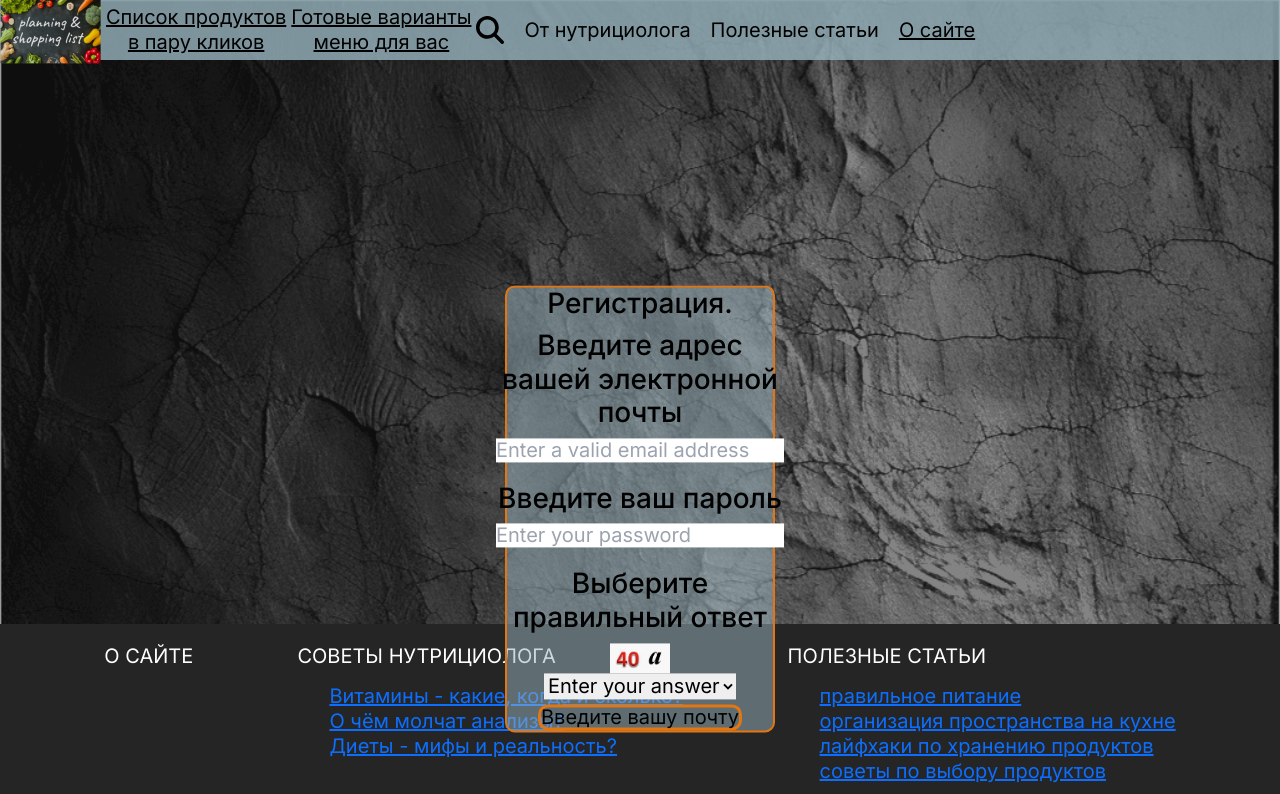
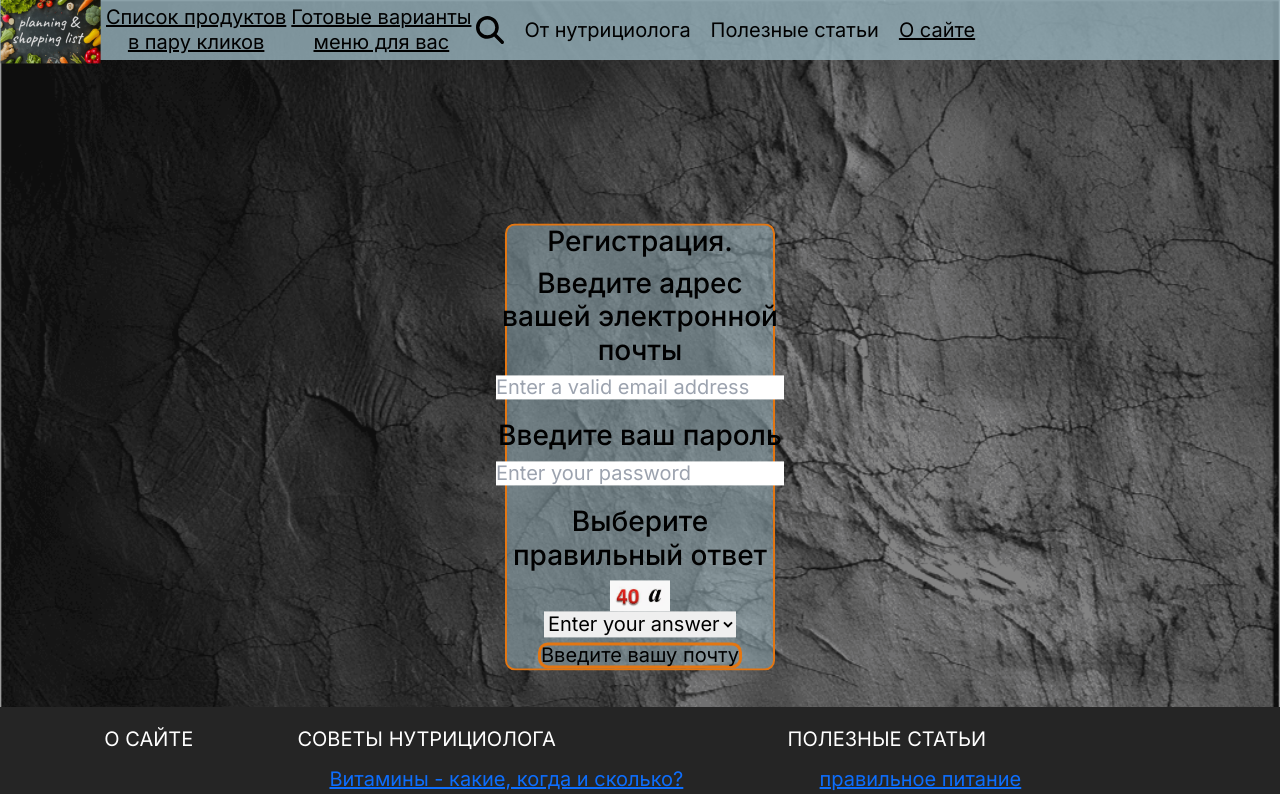
Before and after one commit to bartcevich/Menu, a Next.js app: page / in a window 1280 px wide. Shown: the top 794 px of the page. Built offline with nearby package versions, Linux system fonts and the light colour scheme.

Commit message:
I established the dependence of the footer on the height

```diff
--- a/src/app/globals.css
+++ b/src/app/globals.css
@@ -16,6 +16,8 @@
     --foreground-rgb: 0, 0, 0;
     --background-start-rgb: 214, 219, 220;
     --background-end-rgb: 255, 255, 255;
+    --bg: #222;
+    --clr: #fff;
 }
 
 @media (prefers-color-scheme: dark) {
--- a/src/components/LoginForm/index.tsx
+++ b/src/components/LoginForm/index.tsx
@@ -22,6 +22,7 @@ const LoginForm = () => {
   const [isValidPassword, setIsValidPassword] = useState(false);
   const [isLoggedIn, setIsLoggedIn] = useState(false);
   const [answer, setAnswer] = useState("");
+  const [screenHeight, setScreenHeight] = useState(0);
   //1 проверка регистрации в этом дне
   useEffect(() => {
     if (
@@ -105,10 +106,20 @@ const LoginForm = () => {
     }
   };
 
+  useEffect(() => {
+    // Check if the window object is available
+    if (typeof window !== "undefined") {
+      setScreenHeight(window.innerHeight - 540);
+    }
+  }, []);
+
   return (
     <>
       {!isLoggedIn ? (
-        <div className={styles.wrapper}>
+        <div
+          className={styles.wrapper}
+          style={{ marginBottom: `${screenHeight}px` }}
+        >
           <form
             onSubmit={handleSubmit}
             className={`${styles.containerForm} ${
--- a/src/components/LoginForm/styles.module.scss
+++ b/src/components/LoginForm/styles.module.scss
@@ -1,7 +1,8 @@
 @import '@/app/variables.scss';
-.wrapper{
-  height: 39em;
-}
+
+// .wrapper{
+//   height: 45em;
+// }
 @keyframes slideIn {
   from {
     transform: translateX(-40vw);
@@ -17,6 +18,7 @@
 }
 
 .containerForm{
+
   @include font(#000, Inter, 20px, normal, 400, 20px, 0);
   text-align: center;
   position: relative;
--- a/src/components/MenuGroupsOpen/styles.module.scss
+++ b/src/components/MenuGroupsOpen/styles.module.scss
@@ -5,27 +5,6 @@
     //margin-top: 65px;
     //margin-left: 10px;
 }
-
-.tooltiptext {
-    visibility: hidden;
-    width: 120px;
-    background-color: rgba(153, 181, 191, 0.5);
-    color: #000;
-    text-align: center;
-    padding: 5px 0;
-    border-radius: 6px;
-    position: absolute;
-    z-index: 1;
-
-    // &.tooltipTop {
-    //     top: 20px;
-    //     right: 117px;
-    //   margin-left: -60px; /* Use half of the width (120/2 = 60), to center the tooltip */
-    // }
-  }
-  .tooltip:hover .tooltiptext {
-    visibility: visible;
-  }
 
 .container_popup{
     position: relative;
@@ -72,18 +51,43 @@
         border-radius: 10px;
         @include font(#E47611, Inter, 15px, normal, 400, 15px, 0);
 }
+.tooltiptext {
+    visibility: hidden;
+    width: 120px;
+    background-color: rgba(153, 181, 191, 0.5);
+    color: #000;
+    text-align: center;
+    padding: 5px 0;
+    border-radius: 6px;
+    position: absolute;
+    z-index: 1;
 
+    // &.tooltipTop {
+    //     top: 20px;
+    //     right: 117px;
+    //   margin-left: -60px; /* Use half of the width (120/2 = 60), to center the tooltip */
+    // }
+  }
 @media (hover: hover)  {
     .menuGroup:hover{
         transform: scale(1.1);
         background-color: rgba(153, 181, 191, 0.5);
     }
+    .tooltip:hover .tooltiptext {
+    visibility: visible;
+  }
 }
 @media (hover: none)  {
     .menuGroup:active{
         background-color: rgba(153, 181, 191, 0.5);
     }
+    .tooltip:hover .tooltiptext {
+        visibility: hidden;
+      }
 }
+
+
+
 // .menuGroup::before{
 //     content: attr();
 // }
--- a/src/components/ShowMenuDay/styles.module.scss
+++ b/src/components/ShowMenuDay/styles.module.scss
@@ -46,13 +46,19 @@
 }
 .dropdownIcon{
     //position: absolute;
+    height: 20px;
     margin-left: 15px;
     color: #fff;
     font-size: 18px;
 }
 .dropdownIcon:hover{
     cursor: pointer;
+    transform: rotate(3turn);
+    transition: 2s;
 }
+// .dropdownIcon::before{
+
+// }
 .ingredientCourse{
     @include font(#E47611, Inter, 20px, normal, 400, 17px, 0);
     font-size: clamp(15px, 3vw, 20px);
```
